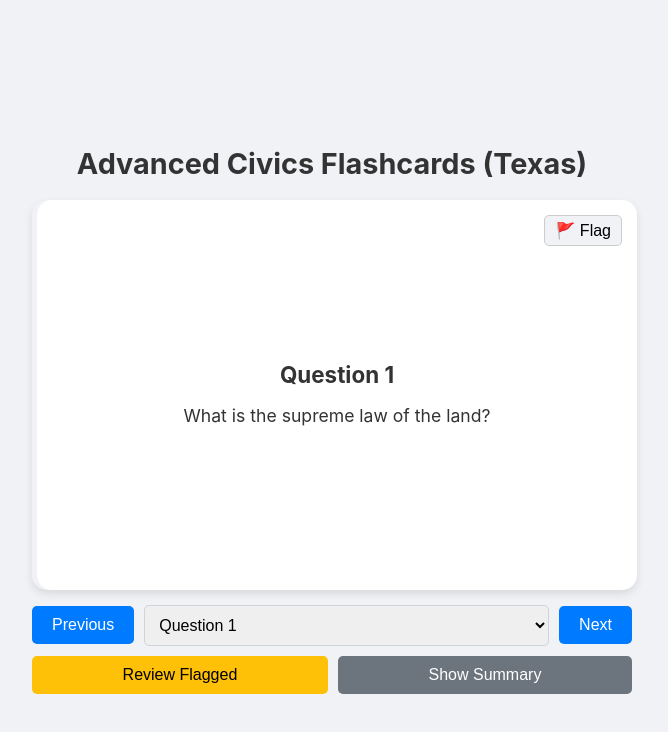
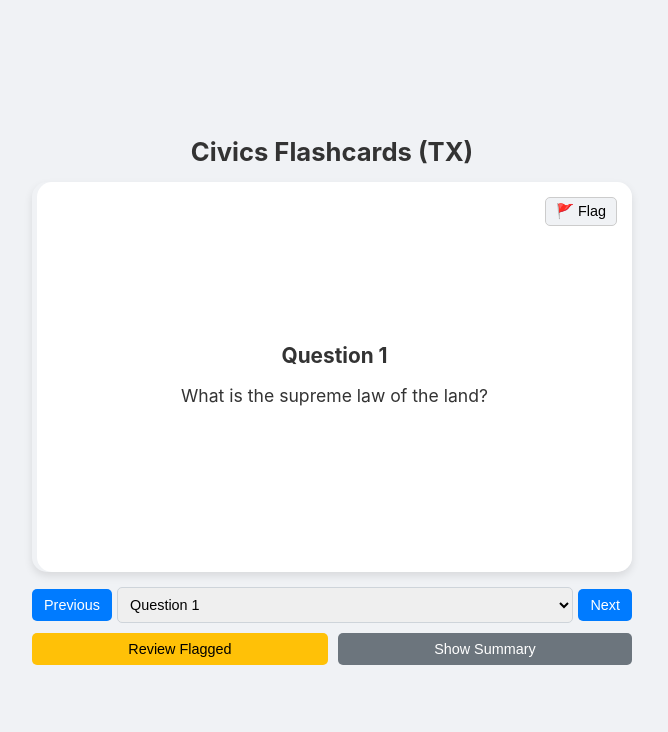
Before and after one commit to vpapkp/Citizen, a plain HTML site: page index.html in a window 1280 px wide. Shown: the whole page, without its empty margins (308-976 px from the left). Drawn offline with Linux system fonts and the light colour scheme.

Commit message:
Update index.html

```diff
--- a/index.html
+++ b/index.html
@@ -2,7 +2,7 @@
 <html lang="en">
 <head>
     <meta charset="UTF-8">
-    <meta name="viewport" content="width=device-width, initial-scale=1.0">
+    <meta name="viewport" content="width=device-width, initial-scale=1.0, user-scalable=no">
     <title>Advanced U.S. Civics Flashcards (Texas)</title>
     <style>
         :root {
@@ -10,6 +10,9 @@
             --correct-color: #28a745; /* Green */
             --incorrect-color: #dc3545; /* Red */
             --default-border: transparent;
+        }
+        * {
+            box-sizing: border-box;
         }
         body {
             font-family: -apple-system, BlinkMacSystemFont, "Segoe UI", Roboto, "Helvetica Neue", Arial, sans-serif;
@@ -23,12 +26,14 @@
             padding: 10px 0;
         }
         .container {
-            width: 90%;
+            width: 95%;
             max-width: 600px;
             text-align: center;
         }
         h1 {
-            font-size: 1.8em; /* Reduced */
+            font-size: 1.6em; /* Reduced */
+            margin-top: 0;
+            margin-bottom: 15px;
         }
         .card-container {
             perspective: 1000px;
@@ -36,7 +41,7 @@
         }
         .card {
             width: 100%;
-            height: 390px; /* Reduced for mobile */
+            height: 390px;
             position: relative;
             transform-style: preserve-3d;
             transition: transform 0.6s;
@@ -62,7 +67,6 @@
             justify-content: center;
             align-items: center;
             padding: 20px;
-            box-sizing: border-box;
             border-radius: 15px;
             background-color: #ffffff;
         }
@@ -77,7 +81,7 @@
             border-radius: 5px;
             padding: 5px 10px;
             cursor: pointer;
-            font-size: 1em;
+            font-size: 0.9em;
         }
         #flag-button.active {
             background-color: var(--flagged-color);
@@ -96,9 +100,9 @@
             justify-content: space-around;
         }
         .status-button {
-            width: 120px;
+            width: 100px;
             padding: 10px;
-            font-size: 1em;
+            font-size: 0.9em;
             border: none;
             color: white;
             border-radius: 5px;
@@ -107,22 +111,22 @@
         .correct-button { background-color: var(--correct-color); }
         .incorrect-button { background-color: var(--incorrect-color); }
         .question-title {
-            font-size: 1.4em; /* Reduced */
+            font-size: 1.3em;
             font-weight: bold;
             margin-bottom: 15px;
         }
         .answer-title {
-            font-size: 1.4em; /* Reduced */
+            font-size: 1.3em;
             font-weight: bold;
             color: #007bff;
         }
         .content {
-            font-size: 1.1em; /* Reduced */
+            font-size: 1.1em;
             line-height: 1.5;
         }
         .answer-content ul { list-style-type: none; padding: 0; margin: 0; }
         .answer-content li {
-            margin-bottom: 8px; /* Reduced */
+            margin-bottom: 8px;
         }
         .navigation {
             display: flex;
@@ -131,20 +135,22 @@
             margin-bottom: 10px;
         }
         .nav-button {
-            padding: 10px 20px;
-            font-size: 1em;
+            padding: 8px 12px;
+            font-size: 0.9em;
             cursor: pointer;
             border: none;
             background-color: #007bff;
             color: white;
             border-radius: 5px;
+            white-space: nowrap;
         }
         #question-select {
-            padding: 10px;
-            font-size: 1em;
+            padding: 8px;
+            font-size: 0.9em;
             border-radius: 5px;
             border: 1px solid #ced4da;
-            flex-grow: 1; margin: 0 10px;
+            flex-grow: 1;
+            margin: 0 5px;
         }
         .summary-section {
             background: white;
@@ -153,7 +159,7 @@
             margin-top: 10px;
             box-shadow: 0 2px 4px rgba(0,0,0,0.1);
             text-align: left;
-            display: none; /* Initially hidden */
+            display: none;
         }
         .summary-section h2 { margin-top: 0; }
         .summary-list {
@@ -182,7 +188,7 @@
 <body>
 
 <div class="container">
-    <h1>Advanced Civics Flashcards (Texas)</h1>
+    <h1>Civics Flashcards (TX)</h1>
     <div class="card-container">
         <div class="card" id="card">
             <div class="card-face card-face-front">
@@ -214,8 +220,8 @@
     <div class="summary-section" id="summary-section">
         <h2>Review Summary</h2>
         <div style="display: flex; justify-content: space-between; align-items: center; margin-bottom: 10px;">
-            <p style="margin: 0;">Cards you need to review.</p>
-            <button id="reset-button" style="background-color: #6c757d; color: white; border: none; padding: 5px 10px; border-radius: 5px;">Reset All</button>
+            <p style="margin: 0;">Cards to review.</p>
+            <button id="reset-button" style="background-color: #dc3545; color: white; border: none; padding: 5px 10px; border-radius: 5px;">Reset All</button>
         </div>
         <h4>🚩 Flagged for Review</h4>
         <ul class="summary-list" id="flagged-list"><li>None</li></ul>
@@ -370,7 +376,7 @@
             cardElement.classList.remove('is-flipped');
             const question = flashcards[index];
             questionTitle.textContent = `Question ${index + 1}`;
-            questionText.innerHTML = question.q; // Use innerHTML for potential formatting
+            questionText.innerHTML = question.q;
             let answerHtml = '<ul>';
             question.a.forEach(ans => { answerHtml += `<li>${ans}</li>`; });
             answerHtml += '</ul>';
@@ -403,7 +409,6 @@
                     summarySection.style.display = 'none';
                     summaryToggleButton.textContent = 'Show Summary';
                 };
-
                 if (card.isFlagged) {
                     const flaggedLi = li.cloneNode(true);
                     flaggedLi.onclick = jumpToCard;
@@ -449,6 +454,7 @@
             }
         }
 
+        // --- Event Listeners ---
         cardElement.addEventListener('click', (e) => {
             if (!e.target.closest('.top-controls') && !e.target.closest('.bottom-controls')) {
                 cardElement.classList.toggle('is-flipped');
@@ -511,12 +517,43 @@
                     card.isFlagged = false;
                     card.status = 'unanswered';
                 });
-                if(reviewMode) toggleReviewMode(); // Exit review mode if active
+                if(reviewMode) toggleReviewMode();
                 showCard(currentCard);
                 renderSummary();
             }
         });
 
+        // --- Swipe Logic ---
+        let touchstartX = 0;
+        let touchendX = 0;
+        const swipeThreshold = 50;
+
+        function handleSwipe() {
+            const deltaX = touchendX - touchstartX;
+            if (Math.abs(deltaX) < swipeThreshold) {
+                return;
+            }
+            if (touchendX < touchstartX) {
+                nextButton.click(); // Swipe Left
+            }
+            if (touchendX > touchstartX) {
+                prevButton.click(); // Swipe Right
+            }
+        }
+
+        cardElement.addEventListener('touchstart', e => {
+            if (e.target.closest('button') || e.target.closest('select')) return;
+            touchstartX = e.changedTouches[0].screenX;
+        }, false);
+
+        cardElement.addEventListener('touchend', e => {
+            if (e.target.closest('button') || e.target.closest('select')) return;
+            touchendX = e.changedTouches[0].screenX;
+            handleSwipe();
+        }, false);
+
+
+        // --- Initial Load ---
         populateSelect();
         showCard(currentCard);
         summarySection.style.display = 'none';
```
